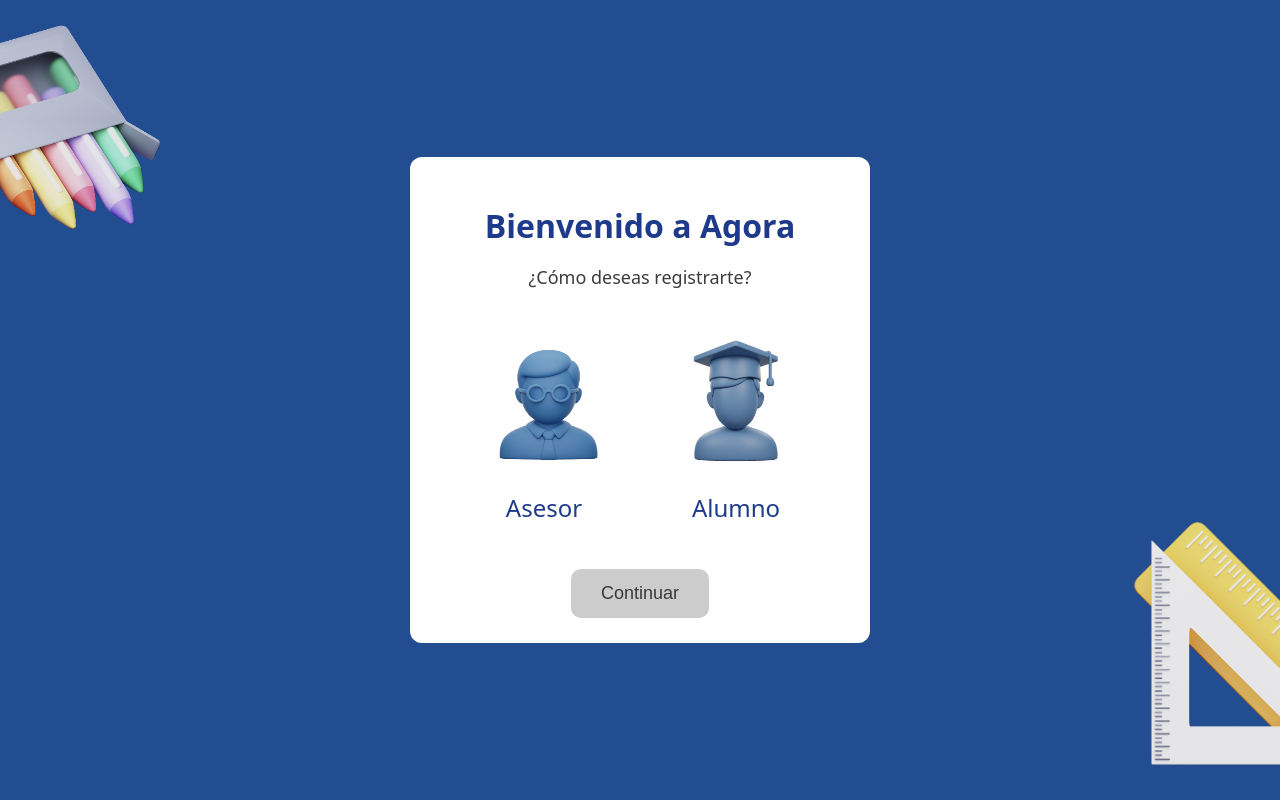
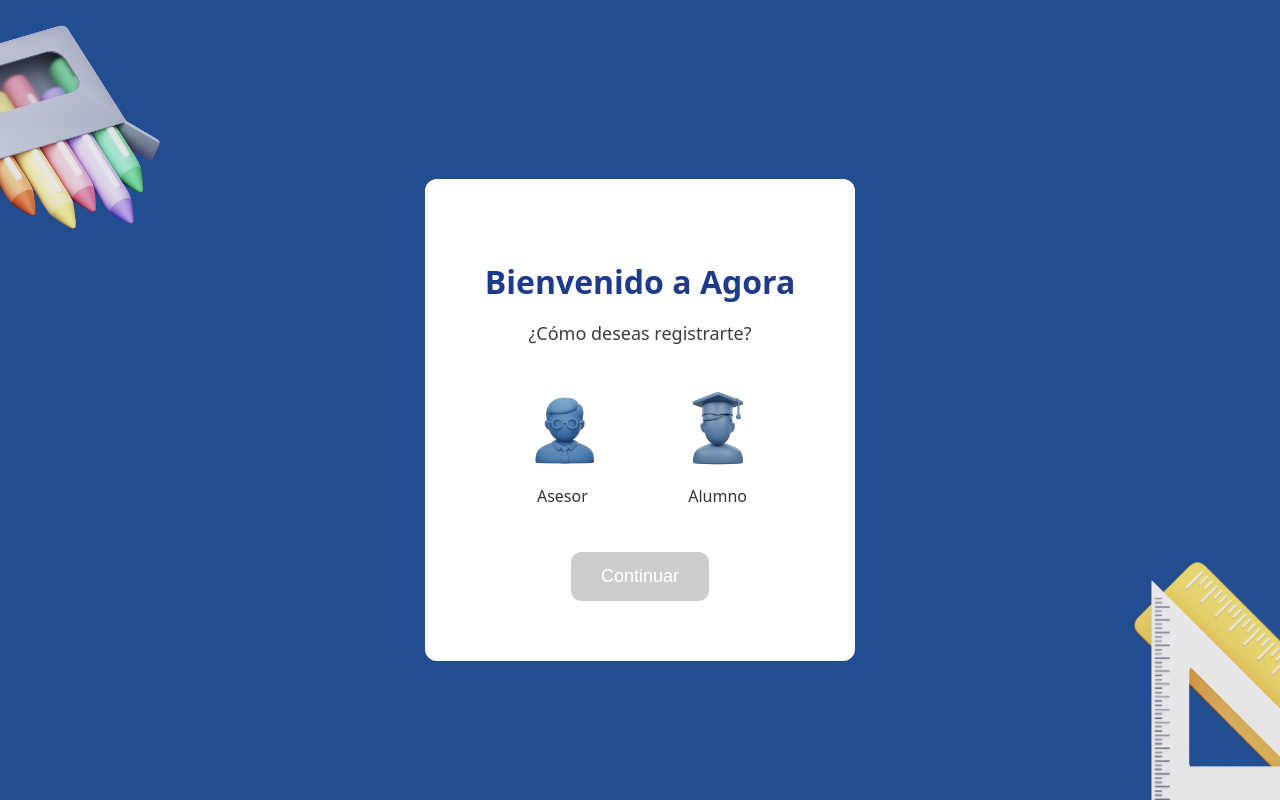
Before and after one commit to JDaniek/Agora-Frontend, an Angular app: page /signup in a window 1280 px wide. Built offline with nearby package versions, Linux system fonts and the light colour scheme.

Commit message:
Revert "cards corregidas, de vista login, register, signup."

```diff
--- a/src/app/pages/login/login.css
+++ b/src/app/pages/login/login.css
@@ -24,16 +24,15 @@
   display: flex;
   justify-content: center;
   align-items: center;
+  padding: 20px;
 }
 
 .container {
   background-color: white;
-  padding: 2% 3%;
+  padding: 60px;
   border-radius: 12px;
   text-align: center;
-  width: 30%;
   max-width: 600px;
-  height: 90%;
 }
 
 .container h1 {
@@ -49,7 +48,7 @@
 }
 
 .input-group {
-  margin-bottom: 2vh;
+  margin-bottom: 20px;
 }
 
 .input-group label {
--- a/src/app/pages/register/register.css
+++ b/src/app/pages/register/register.css
@@ -24,16 +24,15 @@
   display: flex;
   justify-content: center;
   align-items: center;
+  padding: 20px;
 }
 
 .container {
   background-color: white;
-  padding: 2% 3%;
+  padding: 60px;
   border-radius: 12px;
   text-align: center;
-  width: 30%;
   max-width: 600px;
-  height: 90%;
 }
 
 .container h1 {
@@ -49,7 +48,7 @@
 }
 
 .input-group {
-  margin-bottom: 1vh;
+  margin-bottom: 20px;
 }
 
 .input-group label {
--- a/src/app/pages/register/register.html
+++ b/src/app/pages/register/register.html
@@ -10,10 +10,6 @@
       <div class="input-group">
         <label for="username">Apellido: </label>
         <input type="text" id="username" name="lastname" placeholder="Ingresa tus apellidos" required />
-      </div>
-      <div class="input-group">
-        <label for="email">Correo electrónico: </label>
-        <input type="email" id="email" name="email" placeholder="Ingresa tu correo electrónico" required/>
       </div>
       <div class="input-group">
         <label for="password">Contraseña: </label>
--- a/src/app/pages/signup/signup.css
+++ b/src/app/pages/signup/signup.css
@@ -21,16 +21,15 @@
   display: flex;
   justify-content: center;
   align-items: center;
+  padding: 20px;
 }
 
 .container {
   background-color: rgb(255, 255, 255);
-  padding: 2% 3%;
+  padding: 60px; /* Aumentado para más espacio interno */
   border-radius: 12px;
   text-align: center;
-  width: 30%;
-  max-width: 600px;
-  height: 90%; /* Aumentado el max-width */
+  max-width: 600px; /* Aumentado el max-width */
 }
 
 .container h1 {
@@ -73,20 +72,19 @@
 }
 
 .option img {
-  width: 150px;
-  height: 150px;
-  margin-bottom: 8%;
+  width: 90px;
+  height: 90px;
+  margin-bottom: 10px;
 }
 
 .option span {
-  font-size: 24px;
-  font-weight: 400;
-  color: #1e3a8a;
+  font-size: 16px;
+  color: #333333;
 }
 
 .continue-btn {
   background-color: #ffd877;
-  color: #383838;
+  color: #ffffff;
   border: none;
   padding: 14px 30px;
   border-radius: 10px;
```
